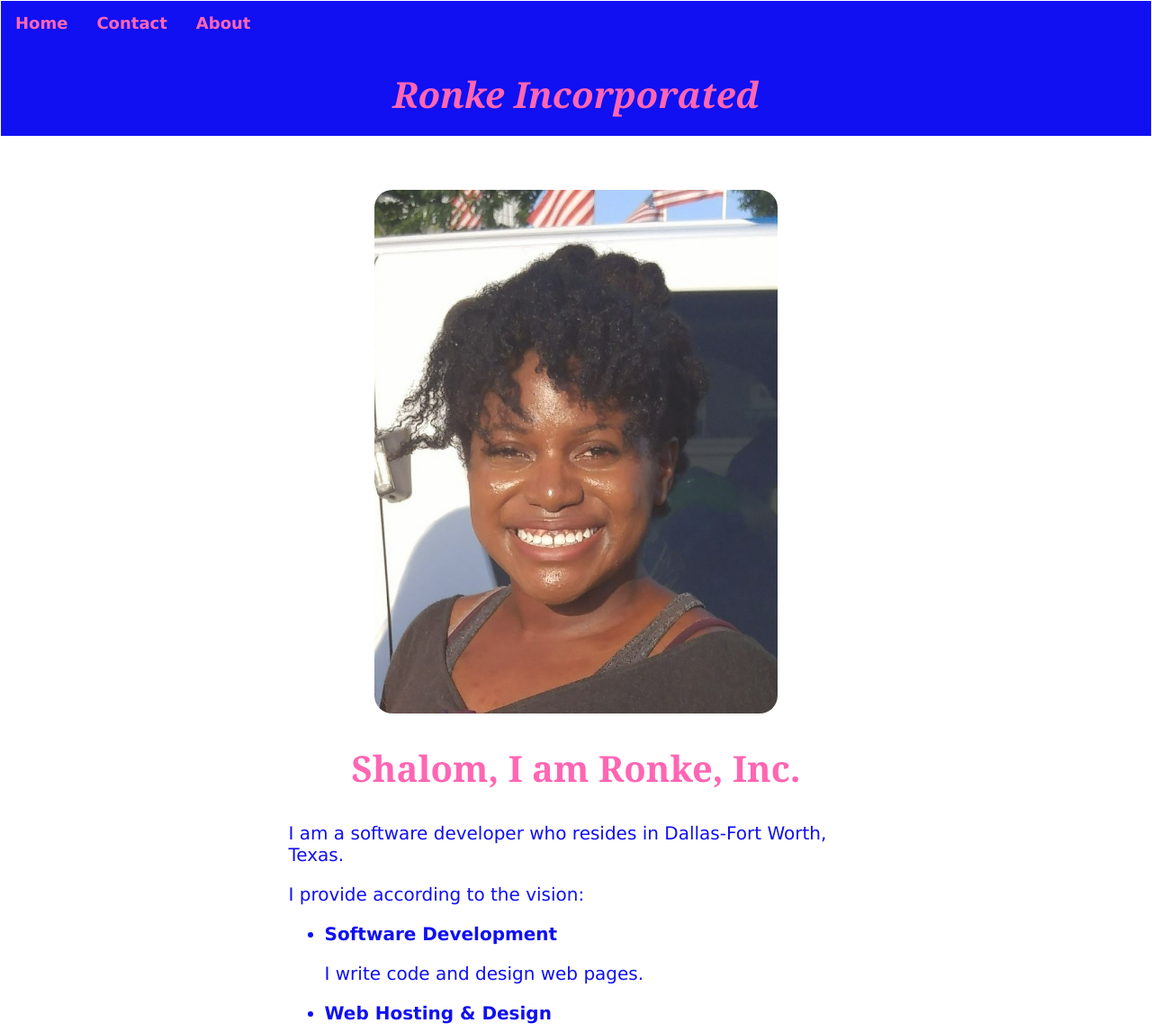
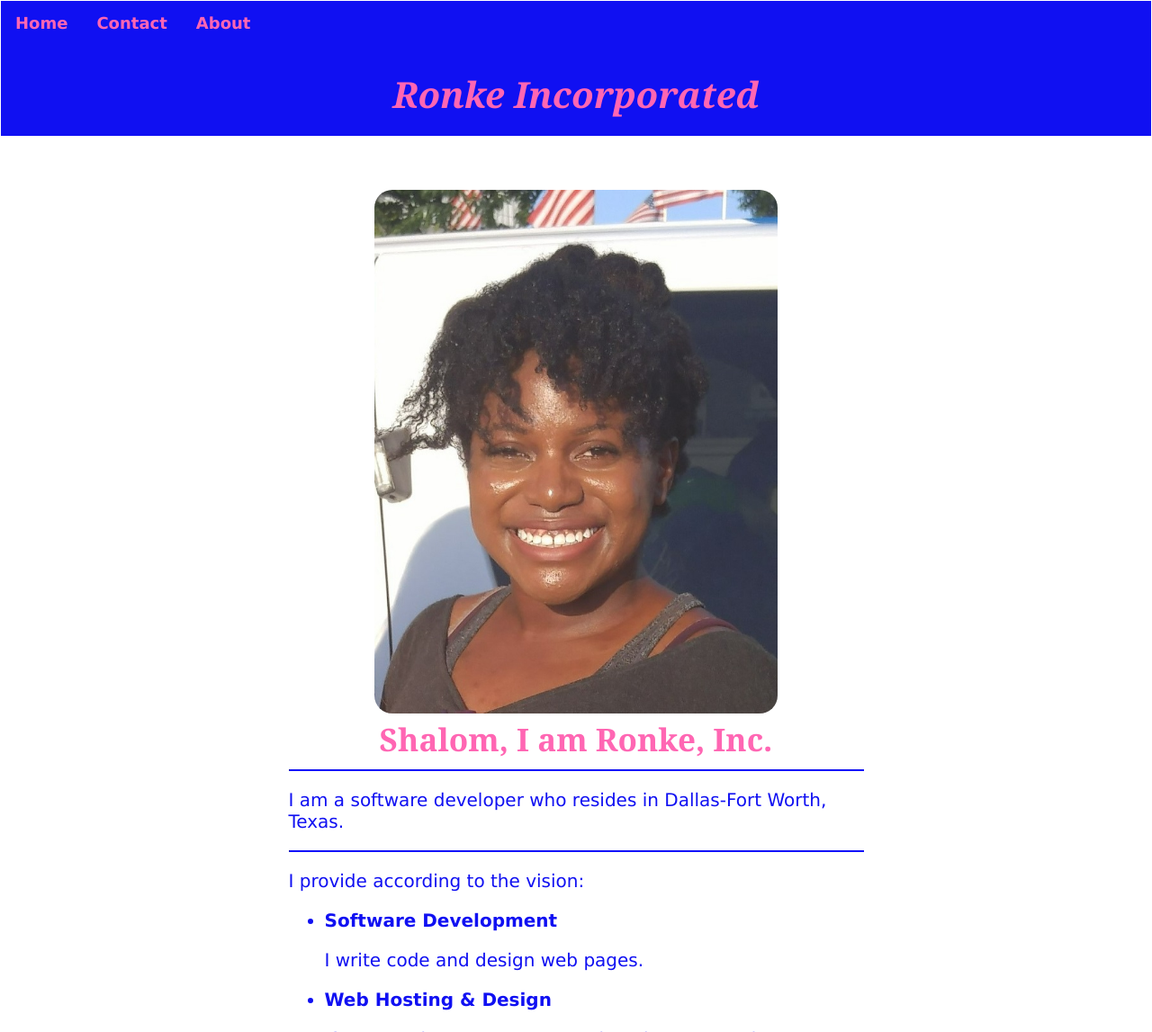
Before and after one commit to toviyahu/ronkesportfolio, a plain HTML site: page index.html in a window 1280 px wide. Shown: the top 1147 px of the page at 90% size. Drawn offline with Linux system fonts and the light colour scheme; a script that the page names is missing.

Commit message:
Add files via upload
Changes:  Added <hr>, ran through w3 validator and made changes, no grammar changes as that is the voice and intonation I wanted.

```diff
--- a/index.html
+++ b/index.html
@@ -1,5 +1,5 @@
 <!DOCTYPE html>
-<html>
+<html lang="en">
 
 <head>
 	<meta charset="utf-8">
@@ -29,14 +29,17 @@
 	<!--Introduction-->
 	<main>
 		<section id="intro">
-			<img id="ronkespic" src="images/RonkeThinkfulSite.jpg">
-			<h1> Shalom, I am Ronke, Inc. </h1>
+			<img id="ronkespic" alt="Ronke Incorporated Picture" src="images/RonkeThinkfulSite.jpg">
+			<div id="greeting"> Shalom, I am Ronke, Inc. </div>
+			<hr id="above">
               <p>I am a software developer who resides in Dallas-Fort Worth, Texas.</p>
+			  <hr id="below">
 			<p>I provide according to the vision:</p>
 		<ul>
 			<li>
 				<b>Software Development</b>
 				<p>I write code and design web pages.</p>
+
 			</li>
 			<li>
 				<b>Web Hosting & Design</b>
@@ -56,7 +59,7 @@
  <footer>
 	<div>
 	<p id="copyright"> Copyright &copy;
-	<script type="text/JavaScript">
+	<script>
 	  document.write(new Date().getFullYear());
 	</script>
 		Ronke, Inc. </p>
--- a/style.css
+++ b/style.css
@@ -2,8 +2,6 @@
 .topnav {
   background-color:#1010f2;
   overflow: hidden;
-
-
 }
 
 /* Navigation Bar with text background color */
@@ -31,8 +29,7 @@
 
 body{
   margin: 1px;
-  font-family:'Lucida Sans', 'Lucida Sans Regular', 'Lucida Grande', 'Lucida Sans Unicode', Geneva, Verdana, sans-serif ;
-
+  font-family:'Lucida Sans', 'Lucida Sans Regular', 'Lucida Grande', 'Lucida Sans Unicode', Geneva, Verdana, sans-serif;
 }
 
 header{
@@ -52,7 +49,14 @@ h1{
 
 h2{
   color:#ff66b3;
+}
 
+hr, #above, #below{
+  border-color: #1010f2;
+  border-top: 1px solid #1010f2;
+  background-color: #1010f2;
+  color: #1010f2;
+  text-shadow: #1010f2;
 }
 
 p{
@@ -61,8 +65,16 @@ p{
   font-size: 20px;
 }
 
+#greeting{
+  color: #ff66b3;
+  font-family: Georgia, 'Times New Roman', Times, serif;
+  font-size: 35px;
+  font-weight: bold;
+  text-align: center;
+  padding-top: 5px;
+}
+
 #ronkespic{
-
   border-radius: 20px;
   display: block;
   margin-left: auto;
```
Also changed, not shown: about.html (+4 -4 lines), contact.html (+6 -6 lines).
